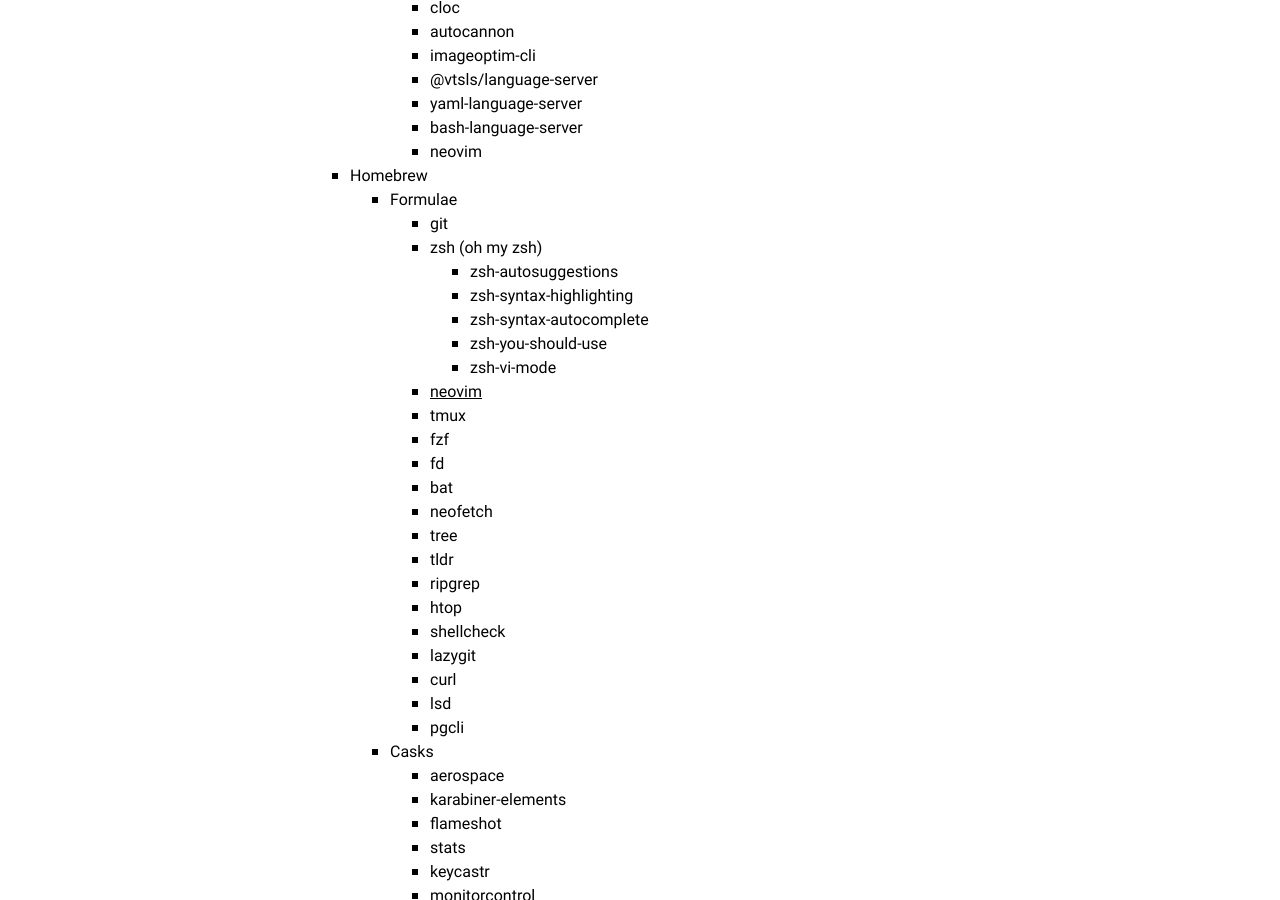
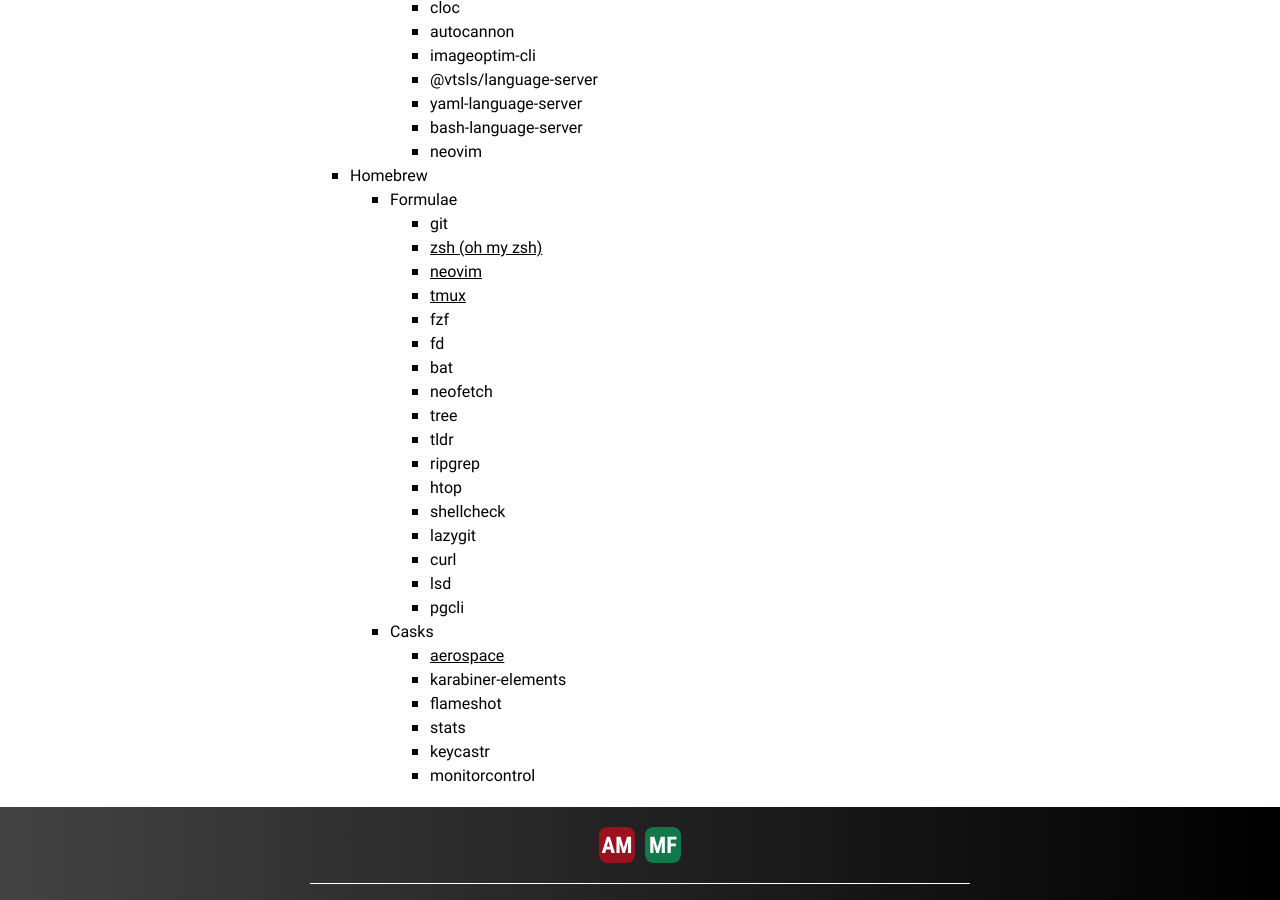
Before and after one commit to amalumian/www.malumian.dev, a Jekyll site: the page built from setup.html, in a window 1280 px wide and 900 px high, scrolled down 3993 px. Built offline with Jekyll 4.4.1, drawn with Linux system fonts in a browser that asks for light colours.

Commit message:
Update setup.html

```diff
--- a/setup.html
+++ b/setup.html
@@ -221,17 +221,9 @@
                 <li>Formulae
                     <ul>
                         <li>git</li>
-                        <li>zsh (oh my zsh)
-                            <ul>
-                                <li>zsh-autosuggestions</li>
-                                <li>zsh-syntax-highlighting</li>
-                                <li>zsh-syntax-autocomplete</li>
-                                <li>zsh-you-should-use</li>
-                                <li>zsh-vi-mode</li>
-                            </ul>
-                        </li>
+                        <li><a href="https://github.com/amalumian/dotfiles/tree/main/.zshrc" target="_blank">zsh (oh my zsh)</a></li>
                         <li><a href="https://github.com/amalumian/dotfiles/tree/main/nvim" target="_blank">neovim</a></li>
-                        <li>tmux</li>
+                        <li><a href="https://github.com/amalumian/dotfiles/tree/main/.tmux.conf" target="_blank">tmux</a></li>
                         <li>fzf</li>
                         <li>fd</li>
                         <li>bat</li>
@@ -249,7 +241,7 @@
                 </li>
                 <li>Casks
                     <ul>
-                        <li>aerospace</li>
+                        <li><a href="https://github.com/amalumian/dotfiles/tree/main/.aerospace.toml" target="_blank">aerospace</a></li>
                         <li>karabiner-elements</li>
                         <li>flameshot</li>
                         <li>stats</li>
```
